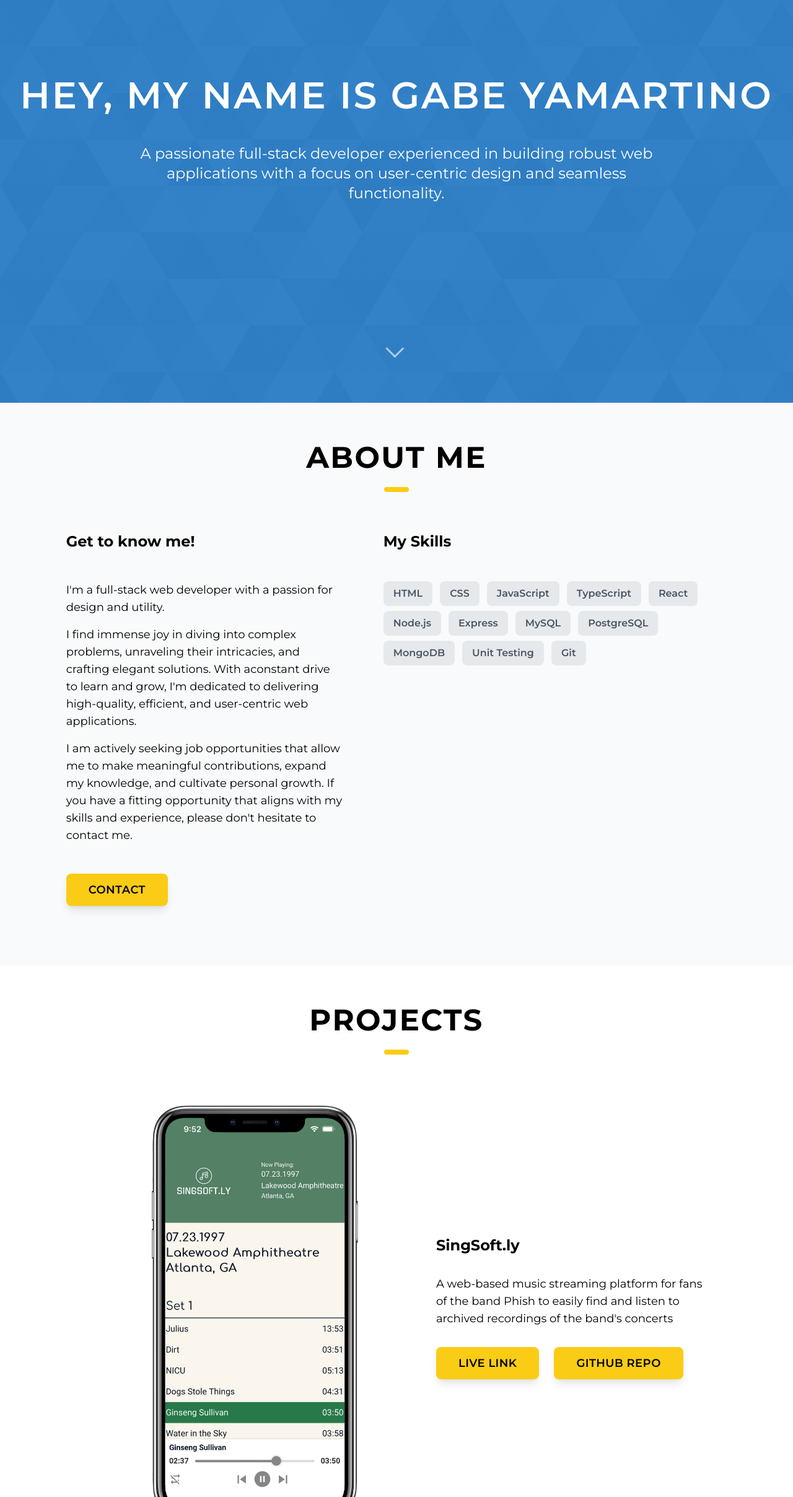
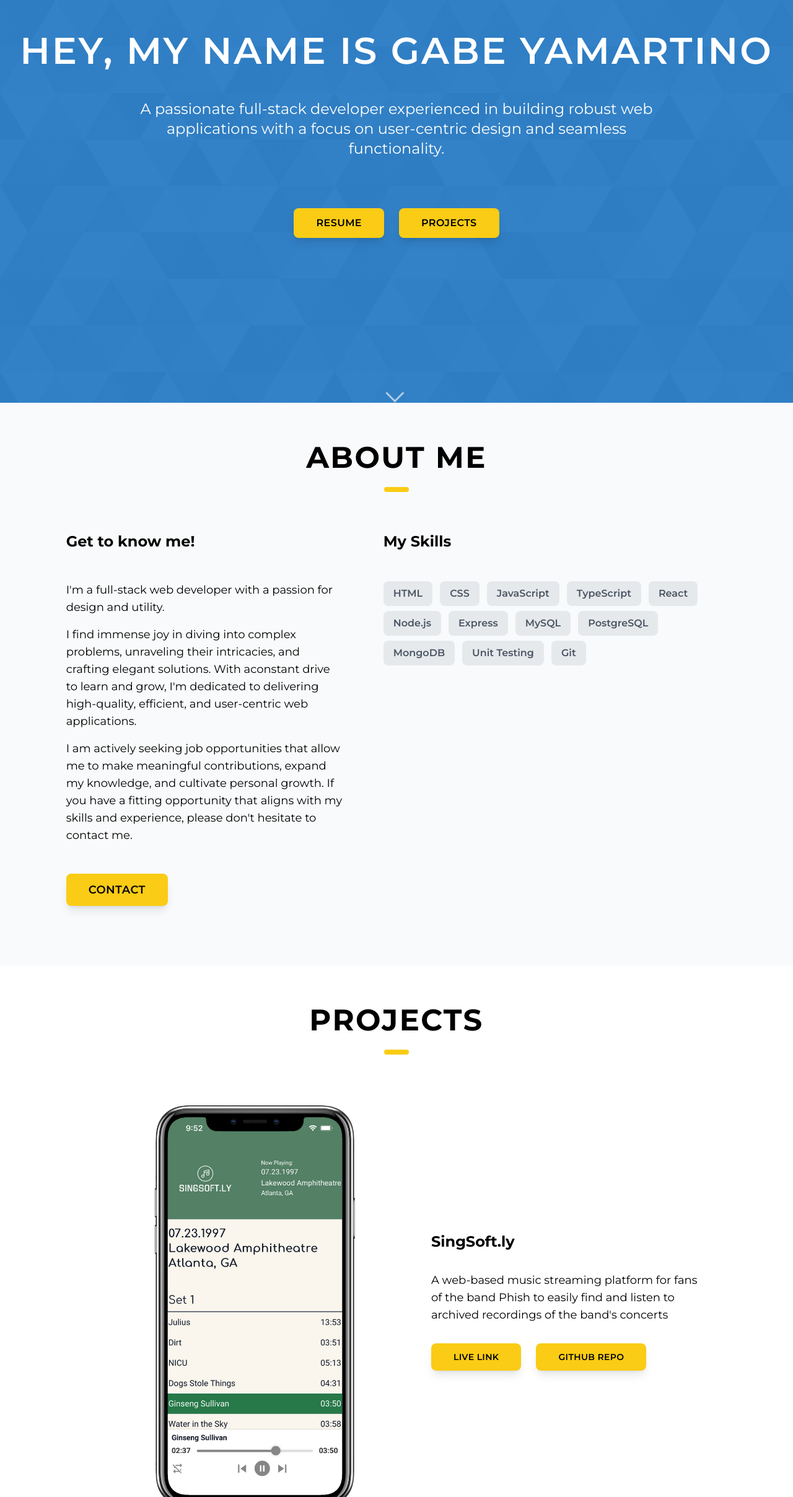
Before and after one commit to gabeyamartino/portfolio, a React (Vite) app: page / in a window 1280 px wide. Shown: the part 150-2566 px from the top of the page at 62% size. Built offline with nearby package versions, Linux system fonts and the light colour scheme.

Commit message:
Added resume pdf to assets. Got Resume and scroll to projects button on home component

```diff
--- a/src/components/App.tsx
+++ b/src/components/App.tsx
@@ -24,7 +24,7 @@ const App: React.FC = () => {
         click me to scroll to contact
       </button> */}
 
-      <Home />
+      <Home id="home" scrollToSection={scrollToSection} />
       <About id="about" scrollToSection={scrollToSection} />
       <Projects id="projects" />
       <Contact id="contact" />
--- a/src/components/Home.tsx
+++ b/src/components/Home.tsx
@@ -1,6 +1,14 @@
-const Home: React.FC = () => {
+type SectionProps = {
+  id: string;
+  scrollToSection(arg: string): void;
+};
+
+const Home: React.FC<SectionProps> = ({ id, scrollToSection }) => {
   return (
-    <section className="relative flex h-64 max-h-full min-h-sectionMin items-center justify-center bg-main-bg sm:h-screen">
+    <section
+      id={id}
+      className="relative flex h-64 max-h-full min-h-sectionMin items-center justify-center bg-main-bg sm:h-screen"
+    >
       <div className="flex h-full flex-col items-center justify-center space-y-8">
         <h1 className="mx-6 text-center text-4xl font-semibold uppercase tracking-wider text-white sm:text-6xl">
           Hey, My name is Gabe Yamartino
@@ -10,8 +18,20 @@ const Home: React.FC = () => {
           applications with a focus on user-centric design and seamless
           functionality.
         </div>
+        <div className="flex gap-6">
+          <a href="../assets/Resume_Yamartino_Gabe.pdf" target="_blank">
+            <button className="my-8 transform rounded-lg bg-yellow-400 px-9 py-3 font-semibold uppercase tracking-wide text-black shadow-lg transition duration-300 hover:translate-y-[-5px]">
+              Resume
+            </button>
+          </a>
+          <button
+            onClick={() => scrollToSection("projects")}
+            className="my-8 transform rounded-lg bg-yellow-400 px-9 py-3 font-semibold uppercase tracking-wide text-black shadow-lg transition duration-300 hover:translate-y-[-5px]"
+          >
+            Projects
+          </button>
+        </div>
         <div>
-          {/* <div className="left-[calc(50% - 14px)] absolute top-[-60px] h-3 w-0 rounded-md border-2 border-white"></div> */}
           <div className="after:content invisible absolute mt-40 animate-bounce animate-ping after:absolute after:left-[-10px] after:top-3 after:block after:h-4 after:w-4 after:rotate-45 after:transform after:border-b-2 after:border-r-2 after:border-white sm:visible"></div>
         </div>
       </div>
--- a/src/components/Projects.tsx
+++ b/src/components/Projects.tsx
@@ -36,7 +36,7 @@ const Projects: React.FC<SectionProps> = ({ id }) => {
               </p>
               <div className="flex gap-6">
                 <a href="http://54.160.94.40:3000/" target="_blank">
-                  <button className="my-8 transform rounded-lg bg-yellow-400 px-9 py-3 font-semibold uppercase tracking-wide text-black shadow-lg transition duration-300 hover:translate-y-[-5px]">
+                  <button className="my-8 transform rounded-lg bg-yellow-400 px-9 py-3 text-sm font-semibold uppercase tracking-wide text-black shadow-lg transition duration-300 hover:translate-y-[-5px]">
                     Live Link
                   </button>
                 </a>
@@ -44,7 +44,7 @@ const Projects: React.FC<SectionProps> = ({ id }) => {
                   href="https://github.com/gabeyamartino/SingSoft.ly"
                   target="_blank"
                 >
-                  <button className="my-8 transform rounded-lg bg-yellow-400 px-9 py-3 font-semibold uppercase tracking-wide text-black shadow-lg transition duration-300 hover:translate-y-[-5px]">
+                  <button className="my-8 transform rounded-lg bg-yellow-400 px-9 py-3 text-sm font-semibold uppercase tracking-wide text-black shadow-lg transition duration-300 hover:translate-y-[-5px]">
                     GitHub Repo
                   </button>
                 </a>
@@ -68,7 +68,7 @@ const Projects: React.FC<SectionProps> = ({ id }) => {
               </p>
               <div className="flex gap-6">
                 <a href="http://54.160.94.40:3000/" target="_blank">
-                  <button className="my-8 transform rounded-lg bg-yellow-400 px-9 py-3 font-semibold uppercase tracking-wide text-black shadow-lg transition duration-300 hover:translate-y-[-5px]">
+                  <button className="my-8 transform rounded-lg bg-yellow-400 px-9 py-3 text-sm font-semibold uppercase tracking-wide text-black shadow-lg transition duration-300 hover:translate-y-[-5px]">
                     Live Link
                   </button>
                 </a>
@@ -76,7 +76,7 @@ const Projects: React.FC<SectionProps> = ({ id }) => {
                   href="https://github.com/gabeyamartino/SingSoft.ly"
                   target="_blank"
                 >
-                  <button className="my-8 transform rounded-lg bg-yellow-400 px-9 py-3 font-semibold uppercase tracking-wide text-black shadow-lg transition duration-300 hover:translate-y-[-5px]">
+                  <button className="my-8 transform rounded-lg bg-yellow-400 px-9 py-3 text-sm font-semibold uppercase tracking-wide text-black shadow-lg transition duration-300 hover:translate-y-[-5px]">
                     GitHub Repo
                   </button>
                 </a>
--- a/tailwind.config.js
+++ b/tailwind.config.js
@@ -17,7 +17,7 @@ export default {
         sectionMin: "40rem",
       },
       width: {
-        xxl: "576px",
+        xxl: "560px",
       },
       backgroundImage: {
         "main-bg":
```
Also changed, not shown: 1 other file (tests, documents, lock files or other folders).
